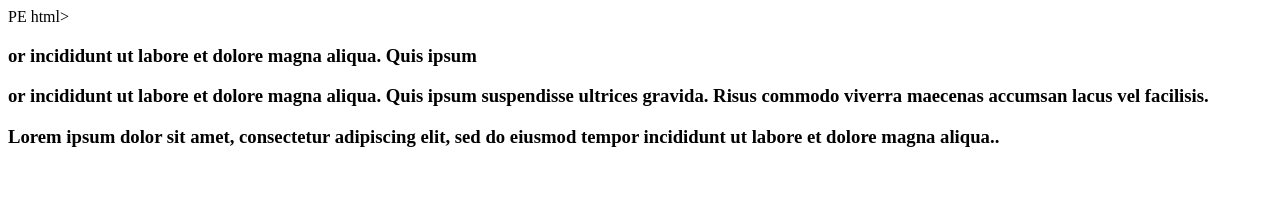
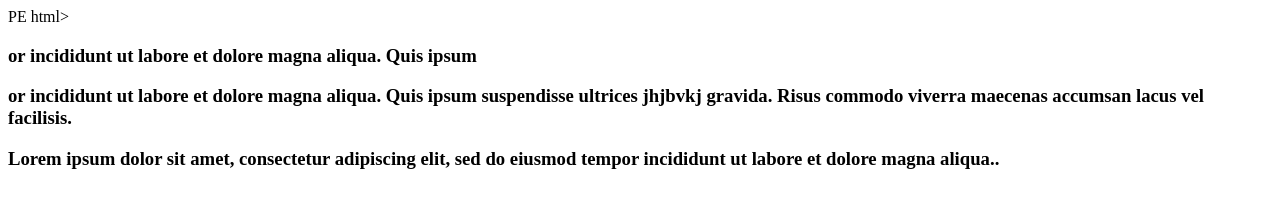
Before and after one commit to amalbalakrishna/newproject, a plain HTML site: page index.html in a window 1280 px wide. Drawn offline with Linux system fonts and the light colour scheme.

Commit message:
added index

```diff
--- a/index.html
+++ b/index.html
@@ -18,7 +18,7 @@ PE html>
 
         <h3 class>           or incididunt ut labore et dolore magna aliqua. Quis ipsum
 
-                        suspendisse ultrices gravida. Risus commodo viverra maecenas accumsan
+                        suspendisse ultrices jhjbvkj gravida. Risus commodo viverra maecenas accumsan
                         lacus vel facilisis.</p>
                     <p>
                         Lorem ipsum dolor sit amet, consectetur adipiscing elit, sed do eiusmod
```
